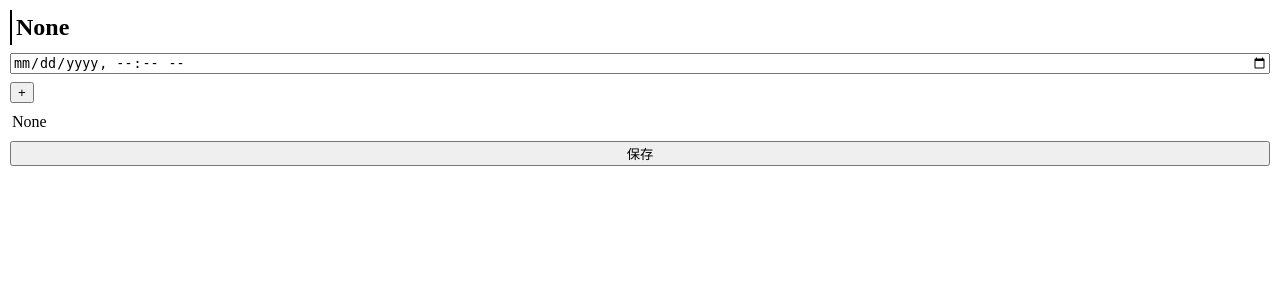
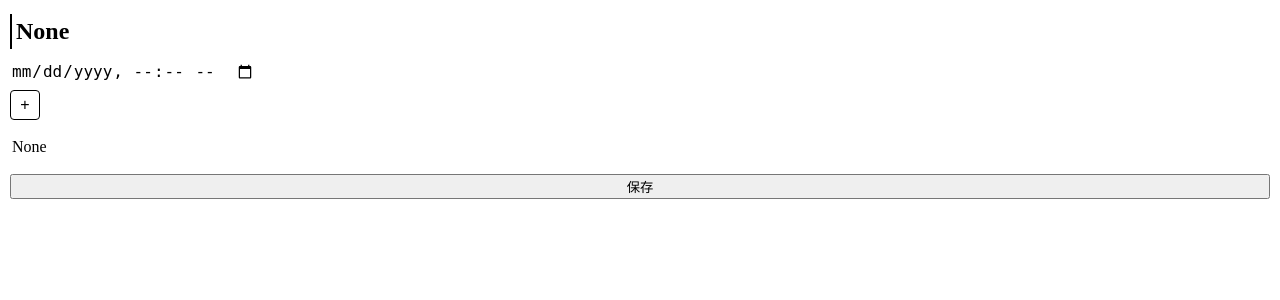
Before and after one commit to CoreNion/Diary, a Django app: page /entry/create/ in a window 1280 px wide. Shown: the part 59-359 px from the top of the page. Run offline with Django 5.2, Linux system fonts and the light colour scheme; the visitor is signed in with stand-in values (Sample User, id 1).

Commit message:
[editor] 記事画面にタグ追加機能を実装、デザインの整理

```diff
--- a/static/css/create.css
+++ b/static/css/create.css
@@ -10,7 +10,7 @@
   outline: none;
 
   field-sizing: content;
-  max-height: 1000px;
+  max-height: fit-content;
 
   resize: none;
   font-family: inherit;
@@ -18,6 +18,7 @@
 
 .entry__title {
   padding: 4px;
+  margin: 4px 0;
 
   font-size: 24px;
   font-weight: bold;
@@ -25,6 +26,63 @@
   border-left: 2px black solid;
 }
 
+.entry__date {
+  border: none;
+  max-width: fit-content;
+
+  font-size: 16px;
+}
+
+.entry__tags {
+  display: flex;
+  align-items: center;
+  flex-wrap: wrap;
+
+  gap: 8px;
+
+  max-width: fit-content;
+}
+
+.tags__add {
+  display: block;
+  background: none;
+
+  width: 30px;
+  height: 30px;
+  padding: 2px 4px;
+
+  font-size: 16px;
+
+  border: 1px solid black;
+  border-radius: 4px;
+}
+
+.tags__add:hover {
+  background: #ebebeb;
+  cursor: pointer;
+}
+
+.tag {
+  padding: 4px 10px;
+  border-radius: 16px;
+
+  background: #D9D9D9;
+}
+
+.tag__input {
+  border: none;
+  background: none;
+  outline: none;
+
+  font-weight: 600;
+  text-align: center;
+
+  field-sizing: content;
+  min-width: 80px;
+  max-width: fit-content;
+}
+
 .entry__content {
   font-size: medium;
+  margin: 8px 0;
 }
--- /dev/null
+++ b/static/js/editor.js
@@ -0,0 +1,35 @@
+// タグ追加ボタンをクリックしたときの処理
+const addTagBtn = document.getElementById("tags__add");
+addTagBtn.addEventListener("click", function () {
+  // テンプレートからタグ要素を引っ張ってきて追加
+  const template = document.getElementById("tag-template");
+  var tag = template.content.cloneNode(true);
+  document.getElementById("id_tags").insertBefore(tag, addTagBtn);
+});
+
+// タグに何も入力されなかった場合はタグ要素削除
+document.getElementById("id_tags").addEventListener("keydown", function (event) {
+  // Backspaceで0文字になった場合は削除
+  if (event.key === "Backspace" || event.key === "Delete") {
+    checkEmptyTag(event);
+  }
+});
+document.getElementById("id_tags").addEventListener("focusout", function (event) {
+  // フォーカスが外れたときに0文字だったら削除
+  checkEmptyTag(event);
+});
+
+/// タグが空文字だった場合は削除
+function checkEmptyTag(event) {
+  if (event.target && event.target.classList.contains("tag__input")) {
+    if (event.target.value.trim() === "") {
+      event.target.closest(".tag").remove();
+    }
+  }
+}
+
+// 送信ボタンの処理
+document.getElementById("submit__btn").addEventListener("click", function (event) {
+  // 送信
+  document.getElementById("editor-form").submit();
+});
--- a/templates/diary/editor.html
+++ b/templates/diary/editor.html
@@ -8,18 +8,28 @@
 {% endblock exhead %}
 
 {% block content %}
-<form method="POST" enctype="multipart/form-data" class="entry-form"> {% csrf_token %}
+<form method="POST" enctype="multipart/form-data" id="editor-form" class="entry-form"> {% csrf_token %}
   <input type="text" name="title" id="id_title" class="entry__textarea entry__title" value="{{ form.title.value }}" placeholder="タイトル" required>
-  <input type="datetime-local" name="date" id="id_date" value="{{ form.date.value }}" required>
+  <input type="datetime-local" name="date" id="id_date" class="entry__date" value="{{ form.date.value }}" required>
   <div class="entry__tags" name="id_tags" id="id_tags">
     {% for tag in tags %}
-    <div class="tag">{{ tag }}</div>
+    <div class="tag">
+      {{ tag }}
+    </div>
     {% endfor %}
-    <button type="button" class="tags__add">+</button>
+
+    <button type="button" id="tags__add" class="tags__add">+</button>
   </div>
-
   <textarea name="content" id="id_content" class="entry__textarea entry__content" placeholder="本文を入力..." required>{{ form.content.value }}</textarea>
 
-  <input type="submit" value="保存">
+  <button type="button" id="submit__btn">保存</button>
 </form>
+
+<template id="tag-template">
+  <div class="tag">
+    <input type="text" name="tags" class="tag__input" value="">
+  </div>
+</template>
+
+<script src="{% static "js/editor.js" %}"></script>
 {% endblock content %}
```
